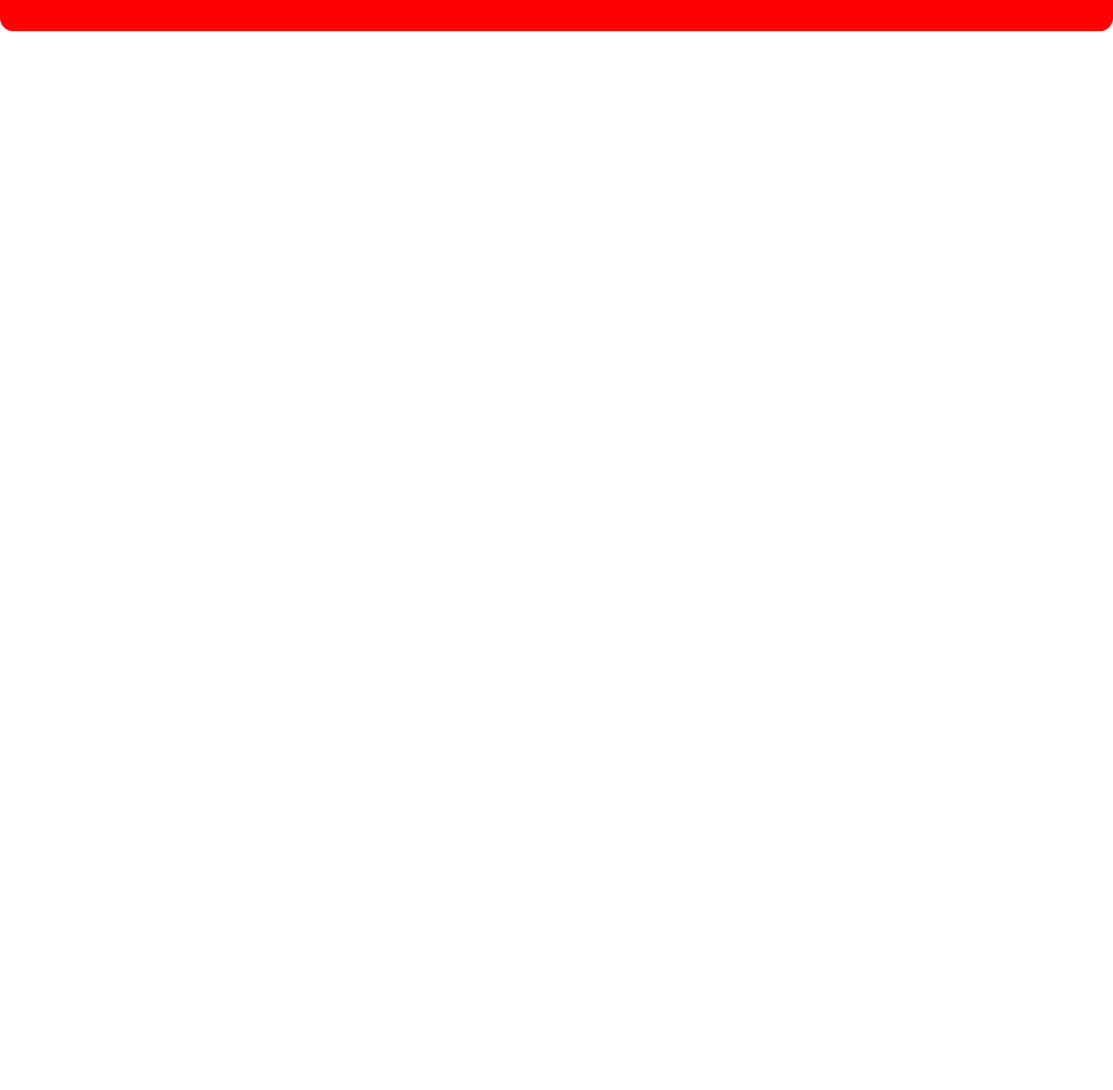
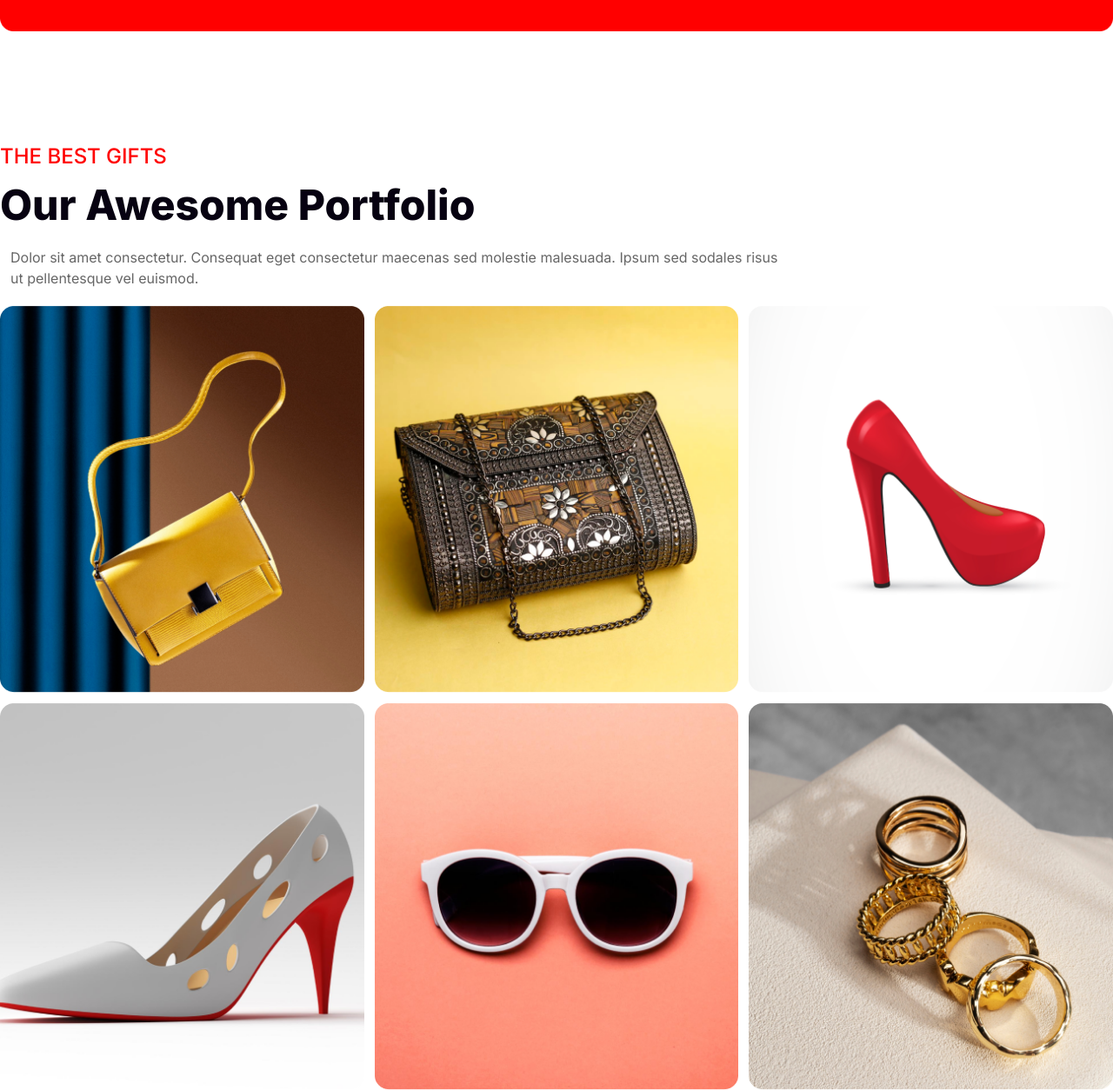
Before and after one commit to shariful962/new-year-offer, a plain HTML site: page index.html in a window 1280 px wide. Shown: the part 4007-5261 px from the top of the page at 87% size. Before the commit the page ends 4043 px from the top, so only its background shows below. Drawn offline with nearby package versions, Linux system fonts and the light colour scheme.

Commit message:
portfolio section added

```diff
--- a/index.html
+++ b/index.html
@@ -151,6 +151,40 @@
                 </div>
             </div>
         </section>
+        <section class="portfolio mt-32">
+            <div class="portfolio-content container md:container mx-auto">
+                <h3 class="ml-3 lg:ml-0 text-main font-medium text-2xl">
+                    THE BEST GIFTS
+                </h3>
+                <h1 class="ml-3 lg:ml-0 text-5xl text-secondary font-extrabold mt-4 text-[#070211]">
+                    Our Awesome Portfolio
+                </h1>
+                <p class="ml-3 lg:ml-0text-xl text-textcolor opacity-60 max-w-[896px] mt-6">
+                    Dolor sit amet consectetur. Consequat eget consectetur maecenas sed molestie malesuada. Ipsum sed sodales risus ut pellentesque vel euismod.
+                </p>
+                <div class="portfolio-box grid grid-cols-1 md:grid-cols-2 lg:grid-cols-3 gap-3 justify-items-center mt-5">
+                    <div>
+                        <img src="./images/Rectangle 3.png" alt="bag">
+                    </div>
+                    <div>
+                        <img src="./images/Rectangle 4.png" alt="bag">
+                    </div>
+                    <div>
+                        <img src="./images/Rectangle 5.png" alt="shoe">
+                    </div>
+                    <div>
+                        <img src="./images/Rectangle 6.png" alt="shoe">
+                    </div>
+                    <div>
+                        <img src="./images/Rectangle 7.png" alt="sunglass">
+                    </div>
+                    <div>
+                        <img src="./images/Rectangle 8.png" alt="Bangles">
+                    </div>
+                </div>
+            </div>
+
+        </section>
     </main>
     <footer></footer>
 </body>
```
